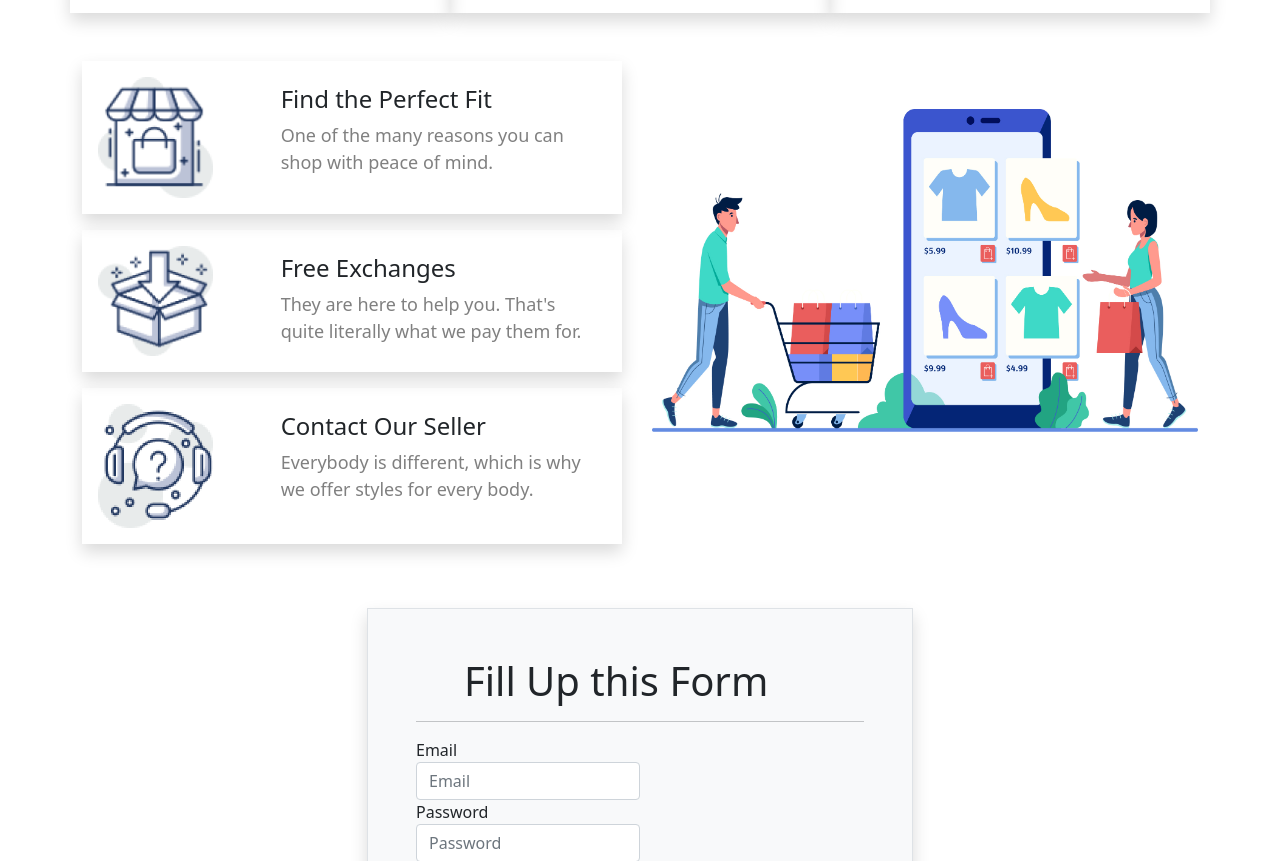
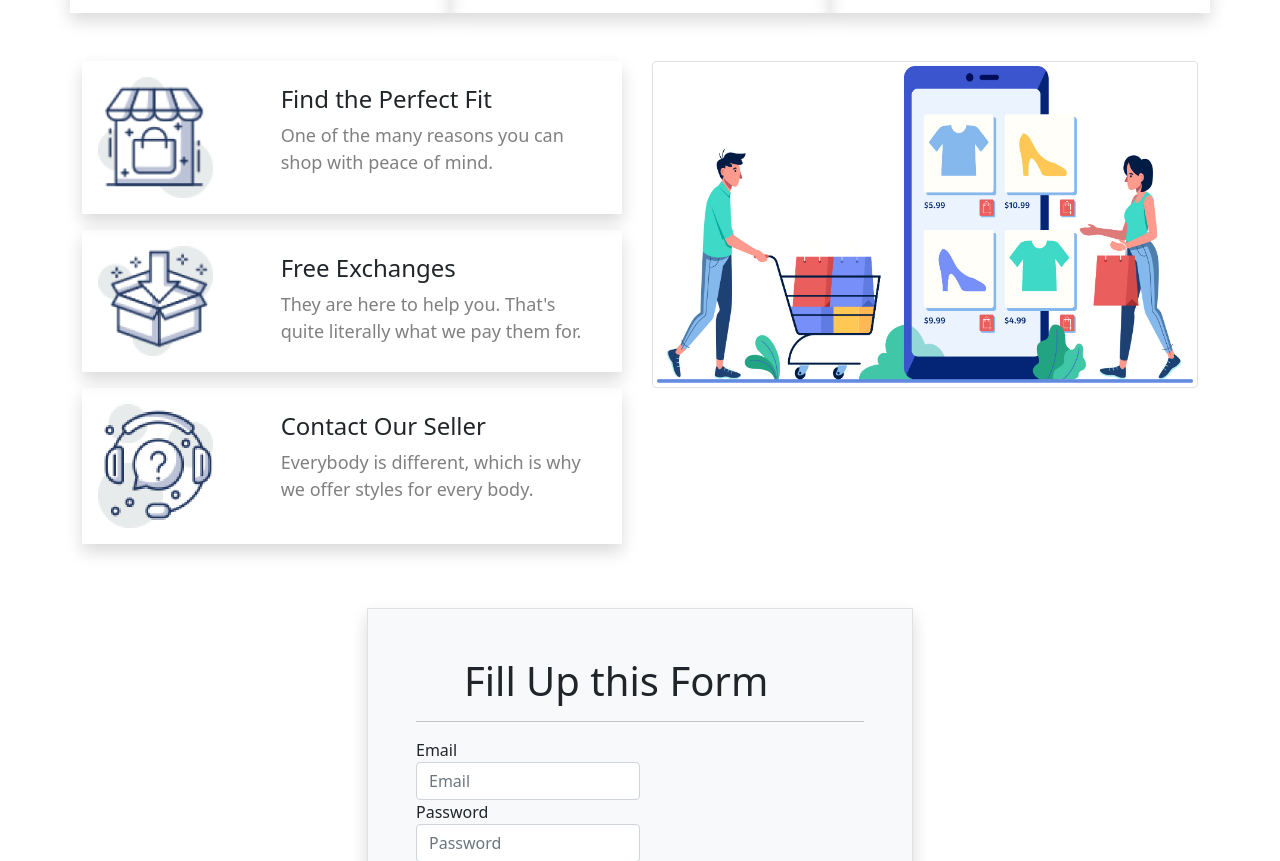
Before and after one commit to omarali301/Penguins-Fashion, a plain HTML site: page index.html in a window 1280 px wide. Shown: the part 2303-3164 px from the top of the page. Drawn offline with Linux system fonts and the light colour scheme.

Commit message:
add some image

```diff
--- a/index.html
+++ b/index.html
@@ -254,7 +254,7 @@
     </div>
   </div>
   <div class="col-md-6 col-sm-12">
-    <img src="image/side1.jpg" class="img-fluid mt-5" alt="...">
+    <img src="Image/side1.jpg" class="img-thumbnail" alt="...">
 
   </div>
 
```
